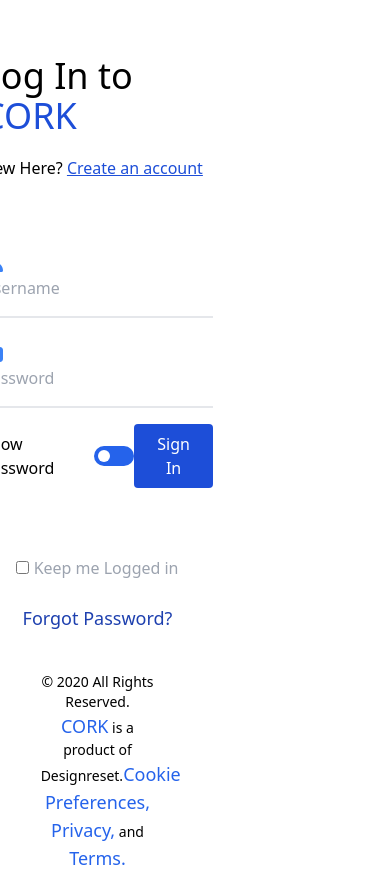
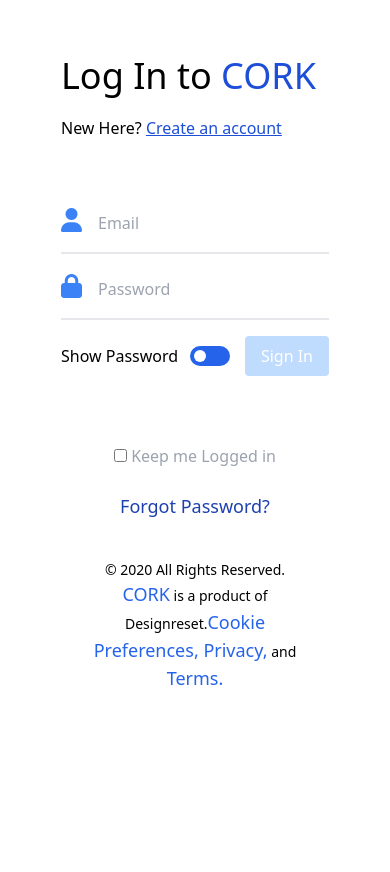
Before and after one commit to kritarth2121/training-management, a React (Create React App) app: page /login in a window 390 px wide. After the commit the page ends 844 px from the top, so only its background shows below. Built offline with nearby package versions, Linux system fonts and the light colour scheme.

Commit message:
Update Login.tsx

```diff
--- a/src/Pages/Login.tsx
+++ b/src/Pages/Login.tsx
@@ -1,15 +1,56 @@
 import React, { ReactEventHandler, useState } from "react";
+import yup from 'yup';
 interface props {}
 
 const Login: React.FC<props> = () => {
   const [data, setdata] = useState({ email: "", password: "" });
+  const [touched,setTouched]=useState({email:false,password:false});
+  const [submit,setsubmit]=useState(false);
   const handlechange = (event: any) => {
     const nameOfChangeInput = event.target.name;
     setdata({ ...data, [nameOfChangeInput]: event.target.value });
+    console.log(data);
   };
+  const handlesubmit = (event:any) => {
+    event.preventDefault();
+
+  }
+  const allow=()=>{
+    if (emailerror=='' && passworderror=='' ){
+      console.log(emailerror,passworderror,true);
+      return true;
+    }
+    else{
+      console.log(emailerror,passworderror,false);
+
+      return false;
+    }
+  }
+  const blur = (event: any) => {
+    const nameOfChangeInput = event.target.name;
+    setTouched({ ...touched, [nameOfChangeInput]: event.target.value });
+    console.log(data);
+  };
+  let emailerror="";
+  let passworderror="";
+  if (!data.email){
+    emailerror="Email adress required"
+  }
+  else if(!data.email.endsWith('@gmail.com')){
+    emailerror="Please enter a valid email address";
+  }
+  if (!data.password){
+    passworderror='Password Required';
+
+  }
+  else if (data.password.length<8){
+passworderror="Please use atleast 8 characters";
+  }
+
+
   return (
     <>
-      <div className="w-1/2 text-left  flex flex-col justify-center justify-items-center items-center ">
+      <div className="lg:w-1/2 text-left  flex flex-col justify-center justify-items-center items-center ">
         <div className="mt-14">
           <h1 className="text-4xl ">
             Log In to <span className="inline text-blue-700">CORK</span>
@@ -17,25 +58,36 @@
           <h2 className="mt-5">
             New Here?{" "}
             <span className="underline inline text-blue-700">
-              {" "}
               Create an account
             </span>{" "}
           </h2>
           <form
             className="bg-white rounded  pt-6 pb-8 mb-4 mt-10"
-            onSubmit={(event) => handlechange(event)}
+            onSubmit={(event) =>
+             { event.preventDefault();
+
+
+              }}
           >
-            <div className="mb-4  border-b-2 pb-4">
+            <div className="mb-4">
+            <div className="  border-b-2 pb-4">
               <i className=" text-blue-500 text-2xl pr-4 fas fa-user"></i>
               <input
                 name="email"
                 className="outline-none border-0 "
                 id="username"
                 type="text"
-                placeholder="Username"
+                placeholder="Email"
+                onChange={handlechange}
+                onBlur={blur}
               />
             </div>
-            <div className="mb-4  border-b-2 pb-4">
+            <div>
+              {touched.email && <div className="text-red-500">{emailerror} </div>}
+            </div>
+            </div>
+            <div className="mb-4">
+            <div className=" border-b-2 pb-4">
               <i className=" text-blue-500 text-2xl pr-4 fas fa-lock"></i>
 
               <input
@@ -44,12 +96,19 @@
                 id="password"
                 type="password"
                 placeholder="Password"
+                onChange={handlechange}
+                onBlur={blur}
               />
+            </div>
+
+            {touched.password && <div className="text-red-500">{passworderror} </div>}
             </div>
             <div className="flex items-center flex-row-reverse justify-between">
               <button
-                className="bg-blue-700 hover:shadow:xl text-white  py-2 px-4 rounded focus:outline-none focus:shadow-outline"
-                type="button"
+                className={"hover:shadow-xl text-white  py-2 px-4 rounded focus:outline-none focus:shadow-outline " + (allow() ? 'bg-blue-800':'bg-blue-200' )}
+                type="submit"
+                value="submit"
+                disabled={allow()}
               >
                 Sign In
               </button>
```
